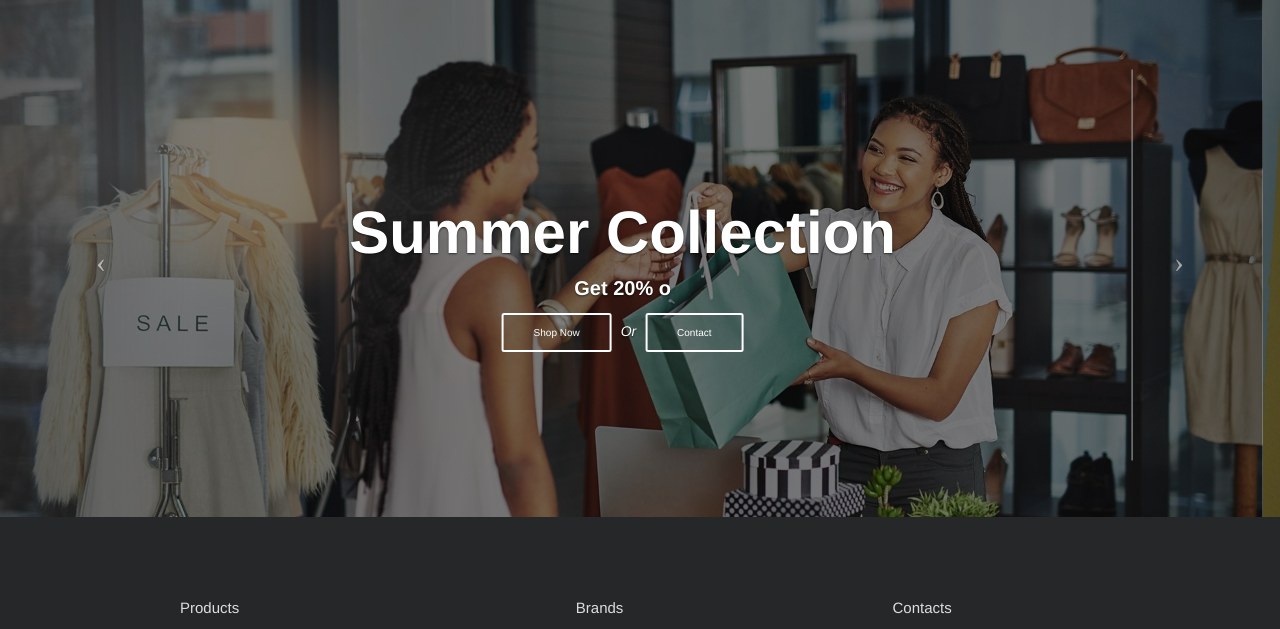
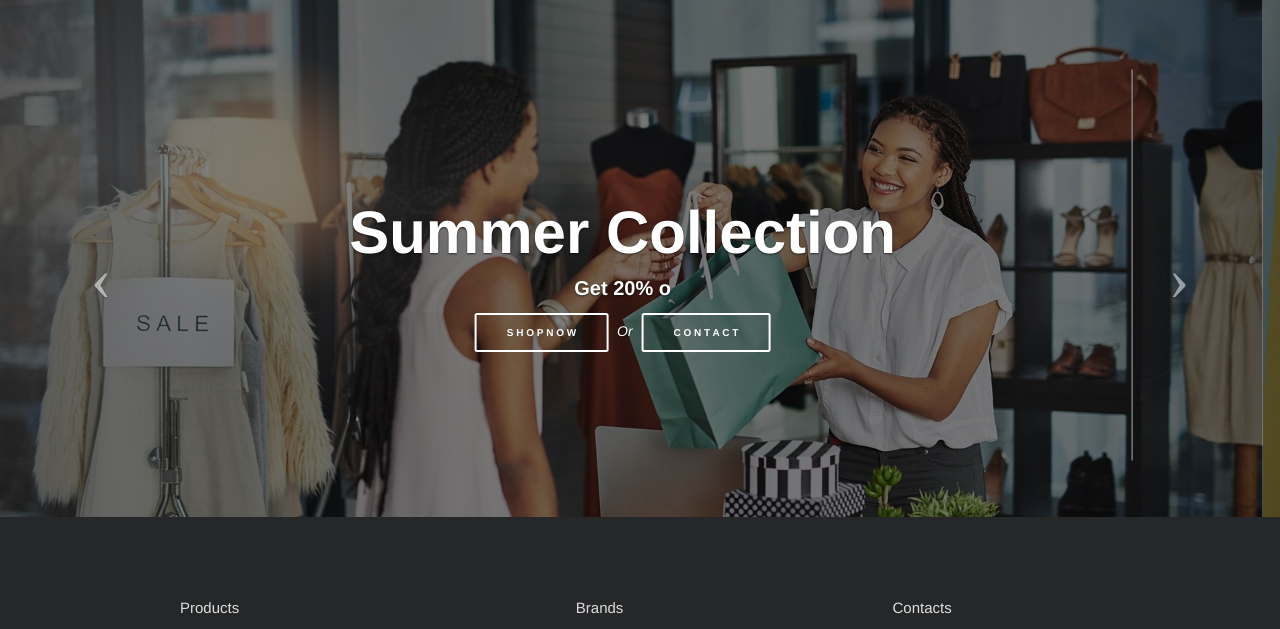
Before and after one commit to minahilnawaz66/unify, a website: page unify.html in a window 1280 px wide. Shown: the part 127-756 px from the top of the page. Drawn offline with nearby package versions, Linux system fonts and the light colour scheme; files whose address does not match are found by name; a web font is replaced by a local one.

Commit message:
modified

```diff
--- a/css/unify.css
+++ b/css/unify.css
@@ -111,7 +111,17 @@ i {
 .nav-link {
 	color: var(--black);
 }
-
+.nav .open > a,
+.nav .open > a:focus,
+.nav .open > a:hover {
+	background-color: transparent;
+}
+.navbar-default .navbar-nav > .open > a,
+.navbar-default .navbar-nav > .open > a:focus,
+.navbar-default .navbar-nav > .open > a:hover {
+	color: #3bb18f;
+	background-color: transparent;
+}
 .navbar-default .navbar-nav > li > a {
 	color: var(--black);
 	font-family: "Roboto", sans-serif;
@@ -430,7 +440,7 @@ li {
 }
 .btn {
 	font-size: 12px;
-	font-weight: 900;
+	font-weight: 700;
 	padding: 6px 20px;
 }
 .d-block {
@@ -453,7 +463,7 @@ li {
 }
 .btn {
 	font-size: 12px;
-	font-weight: 900;
+	font-weight: 700;
 	padding: 6px 20px;
 }
 .d-sm-inline-block {
@@ -1432,7 +1442,6 @@ button:not(:disabled) {
 }
 .btn {
 	display: inline-block;
-	font-weight: 400;
 	text-align: center;
 	vertical-align: middle;
 	cursor: pointer;
@@ -1705,3 +1714,8 @@ p {
 .font-size-20 {
 	font-size: 20px;
 }
+.carousel-control .icon-next::before,
+.carousel-control .icon-prev::before {
+	font-size: 62px;
+	color: var(--white);
+}
--- a/unify.html
+++ b/unify.html
@@ -156,9 +156,9 @@
 									</span>
 								</p>
 								<div>
-									<a href="#" class="btn btn-white btn-outline-white py-3 px-5 mb-lg-0 mb-2 d-block d-sm-inline-block">Shop Now</a>
+									<a href="#" class="btn btn-white btn-outline-white py-3 px-5 mb-lg-0 mb-2 d-block d-sm-inline-block">S H O P N O W</a>
 									<span class="px-1 italic">Or</span>
-									<a href="#" class="btn btn-white btn-outline-white py-3 px-5 mb-lg-0 mb-2 d-block d-sm-inline-block">Contact</a>
+									<a href="#" class="btn btn-white btn-outline-white py-3 px-5 mb-lg-0 mb-2 d-block d-sm-inline-block">C O N T A C T</a>
 								</div>
 							</div>
 						</div>
@@ -177,11 +177,6 @@
 										>
 									</span>
 								</p>
-								<div>
-									<a href="#" class="btn btn-white btn-outline-white py-3 px-5 mb-lg-0 d-block d-sm-inline-block">S h o p N o w</a>
-									<span class="px-1 italic">Or</span>
-									<a href="#" class="btn btn-white btn-outline-white py-3 px-5 mb-lg-0 d-block d-sm-inline-block">Contact</a>
-								</div>
 							</div>
 						</div>
 					</div>
@@ -199,9 +194,9 @@
 									</span>
 								</p>
 								<div>
-									<a href="#" class="btn btn-white btn-outline-white py-3 px-5 mb-lg-0 d-block d-sm-inline-block">Shop Now</a>
+									<a href="#" class="btn btn-white btn-outline-white py-3 px-5 mb-lg-0 d-block d-sm-inline-block">A B O U T U S</a>
 									<span class="px-1 italic">Or</span>
-									<a href="#" class="btn btn-white btn-outline-white py-3 px-5 mb-lg-0 d-block d-sm-inline-block">Contact</a>
+									<a href="#" class="btn btn-white btn-outline-white py-3 px-5 mb-lg-0 d-block d-sm-inline-block">C O N T A C T</a>
 								</div>
 							</div>
 						</div>
```
